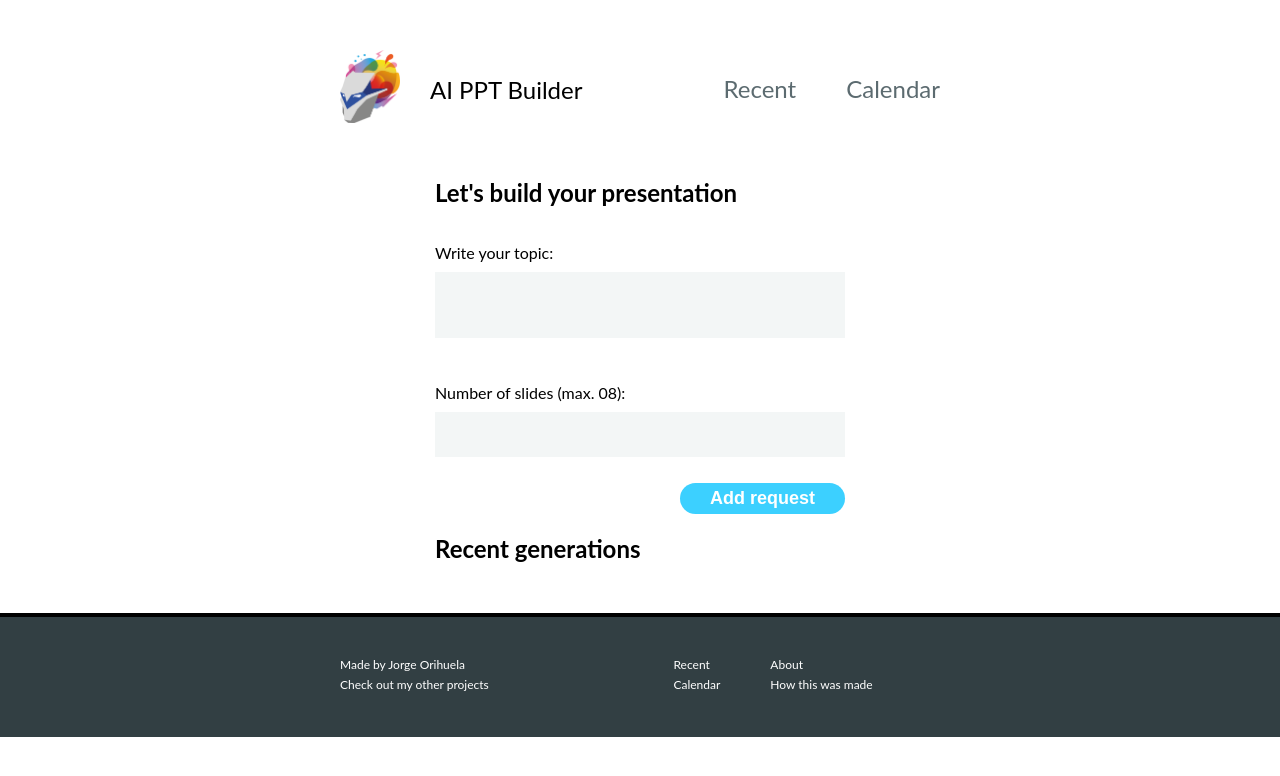
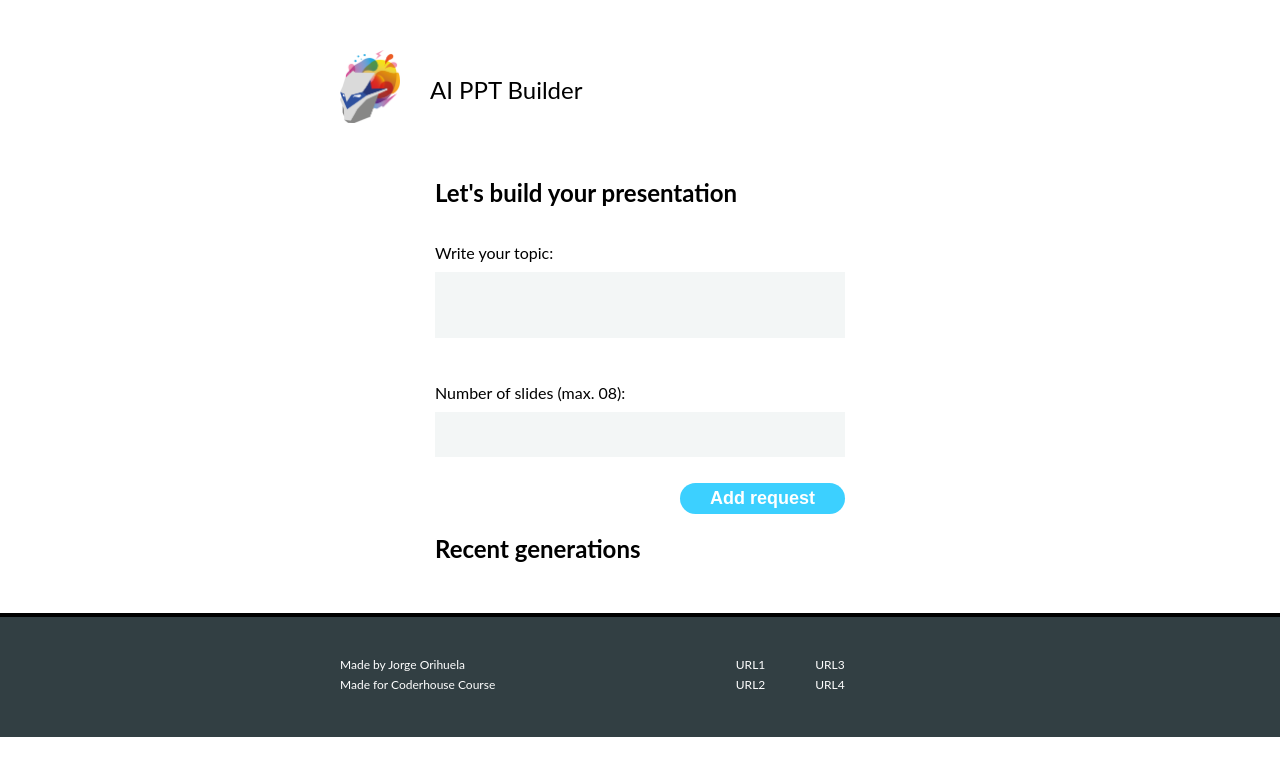
Before and after one commit to midiaconia/Pre-Entregas-CoderHouse, a Flask app: page / in a window 1280 px wide. Shown: the top 776 px of the page. Run offline with Flask 3, Linux system fonts and the light colour scheme; data that the repository does not hold is empty.

Commit message:
Update openai.html

```diff
--- a/coderhouseAppFlaskLive/templates/openai.html
+++ b/coderhouseAppFlaskLive/templates/openai.html
@@ -11,14 +11,6 @@
     <div class="navbar__brand">
       <a  href="/"><img class="navbar__logo" src="/static/logo.png" alt="The Microblog logo" /></a>AI PPT Builder
     </div>
-    <ul class="navbar__navigation">
-      <li class="navbar__navigation-item">
-        <a href="#" class="navbar__link">Recent</a>
-      </li>
-      <li class="navbar__navigation-item">
-        <a href="#" class="navbar__link">Calendar</a>
-      </li>
-    </ul>
   </header>
   <main class="main">
     <section>
@@ -62,16 +54,16 @@
     <div class="footer__content">
       <section class="left">
         <a class="footer__item" href="https://www.linkedin.com/in/hazloconia/">Made by Jorge Orihuela</a>
-        <a class="footer__item">Check out my other projects</a>
+        <a class="footer__item">Made for Coderhouse Course</a>
       </section>
       <section class="right">
         <div class="footer__column">
-          <a class="footer__item">Recent</a>
-          <a class="footer__item">Calendar</a>
+          <a class="footer__item">URL1</a>
+          <a class="footer__item">URL2</a>
         </div>
         <div class="footer__column">
-          <a class="footer__item" href="#">About</a>
-          <a class="footer__item">How this was made</a>
+          <a class="footer__item">URL3</a>
+          <a class="footer__item">URL4</a>
         </div>
       </section>
     </div>
```
